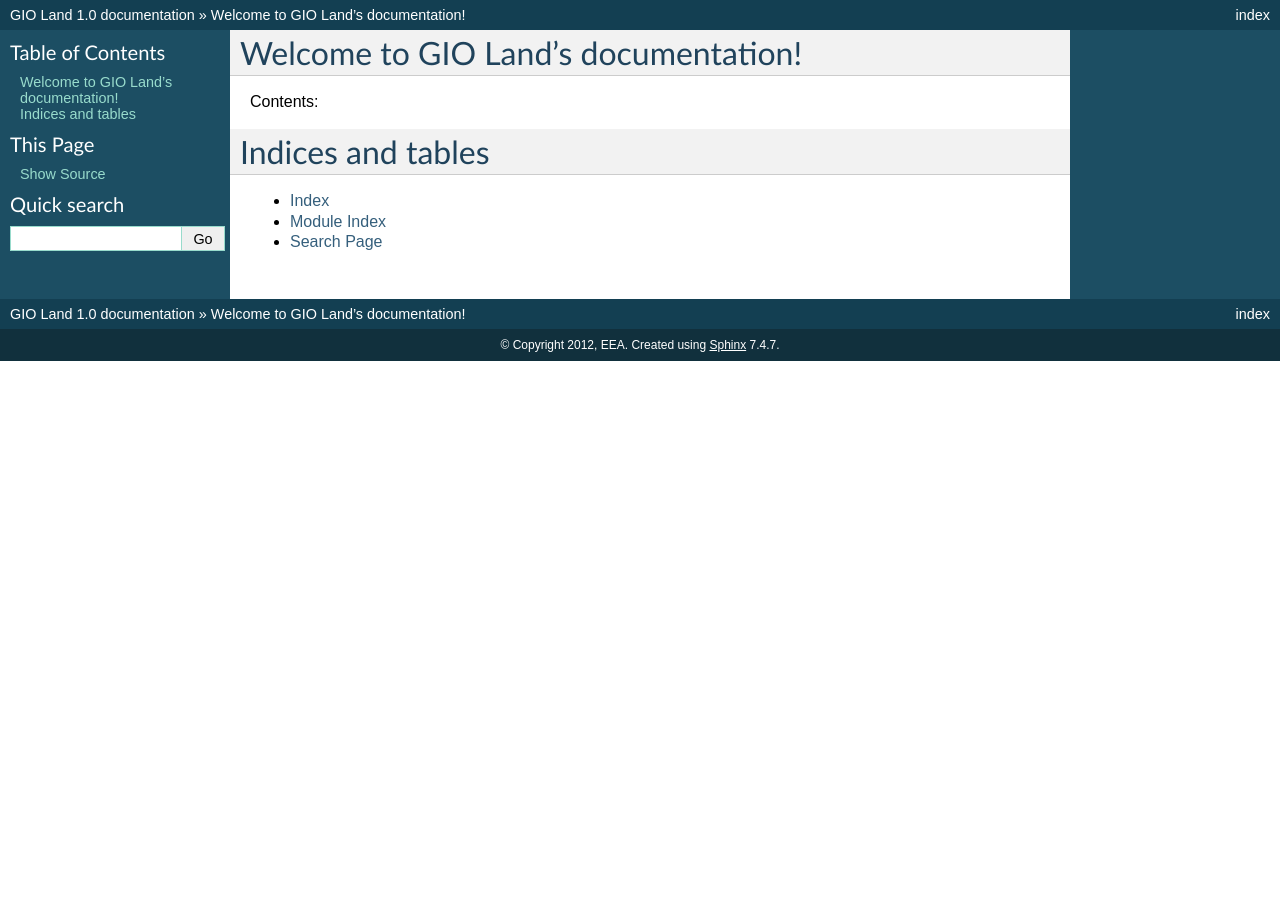
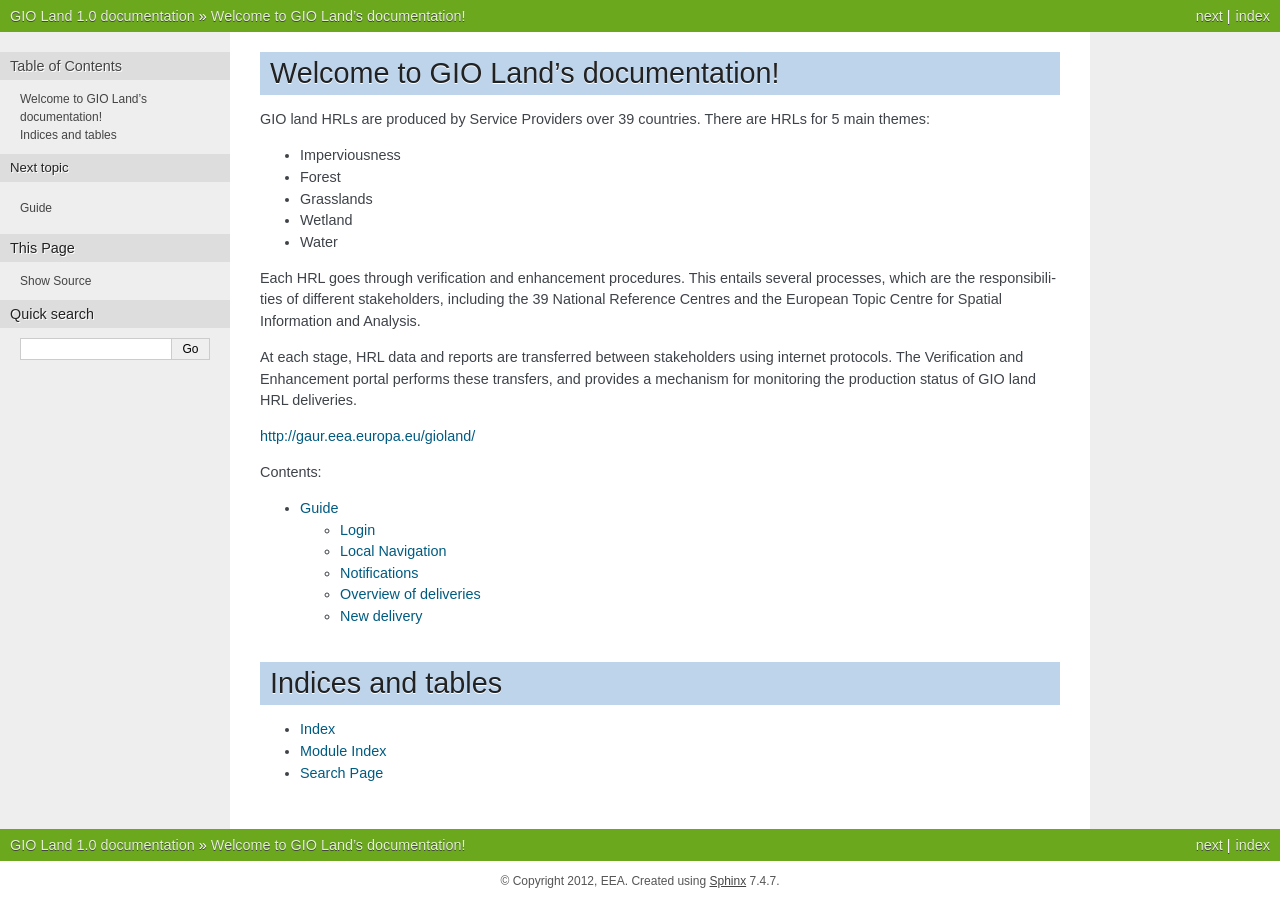
Before and after one commit to eea/gioland, a Sphinx documentation site: the page built from docs/index.rst, in a window 1280 px wide. Built offline with Sphinx 7.4.7, drawn with Linux system fonts in a browser that asks for light colours.

Commit message:
sphinx user guide
git-svn-id: https://svn.eionet.europa.eu/repositories/GioLand/gioland/trunk@182 e34f5c4e-b901-438e-bb7f-4482d47b2943

```diff
--- a/docs/conf.py
+++ b/docs/conf.py
@@ -10,5 +10,5 @@
 release = '1.0'
 exclude_patterns = ['_build']
 pygments_style = 'sphinx'
-html_theme = 'default'
+html_theme = 'nature'
 html_static_path = ['_static']
--- /dev/null
+++ b/docs/guide.rst
@@ -0,0 +1,116 @@
+Guide
+=====
+This document serves to describe the functionality and interface of the
+portal.
+
+It is an extension of the EIONET system, and registered users can access
+the portal via their EIONET user account.
+
+For further clarification, please contact Alan.Steel@eea.europa.eu.
+
+http://gaur.eea.europa.eu/gioland/
+
+.. image:: screenshots/homepage.png
+   :width: 600px
+   :target: _images/homepage.png
+
+
+Login
+~~~~~
+Access is restricted to registered GIO land stakeholders.
+
+.. image:: screenshots/login-1.png
+   :width: 600px
+   :target: _images/login-1.png
+
+.. image:: screenshots/login-2.png
+   :width: 600px
+   :target: _images/login-2.png
+
+
+Local Navigation
+~~~~~~~~~~~~~~~~
+The Local navigation menu bar (left side of the page) accesses the main
+portal functions:
+
+* Subscribe to notifications
+* Search deliveries
+* New delivery
+
+
+Notifications
+~~~~~~~~~~~~~
+Notifications serve to inform users about verification and enhancement
+actions on HRLs that are of specific interest.
+
+Select the ‘Subscribe to notifications’ option under Local navigation.
+
+This will open a dialogue which allows users to subscribe to receive HRL
+notifications. Keep the default options, which are set to 'Any', to
+receive all HRL notifications, or filter notifications by Country,
+Theme, Extent, Projection, Spatial resolution, processing Stage and
+Event type.
+
+In this way, when HRL Verification and Enhancement activities matching
+these criteria occur, the user will receive a notification by email.
+
+.. image:: screenshots/notifications-subscribe.png
+   :width: 600px
+   :target: _images/notifications-subscribe.png
+
+The notification email gives details of who submitted what and when, and
+a URL link to the event page.
+
+.. image:: screenshots/notifications-message.png
+   :width: 600px
+   :target: _images/notifications-message.png
+
+
+Overview of deliveries
+~~~~~~~~~~~~~~~~~~~~~~
+Select the ‘Search deliveries’ option under Local navigation. This takes
+the users to a table of all deliveries made. Users can filter the table
+for deliveries of specific interest. Once found, clicking on the Stage
+link takes the user to the most current stage of that delivery - e.g.
+Final integrated.
+
+.. image:: screenshots/search.png
+   :width: 600px
+   :target: _images/search.png
+
+At the top of the delivery page is the ‘workflow overview’ link, which
+you can follow to view previous stages in the workflow of this
+deliverable.
+
+.. image:: screenshots/stage-final.png
+   :width: 600px
+   :target: _images/stage-final.png
+
+.. image:: screenshots/stage-overview.png
+   :width: 600px
+   :target: _images/stage-overview.png
+
+
+New delivery
+~~~~~~~~~~~~
+The ‘New delivery’ option is available only to Service Providers,
+allowing them to initiate the upload of a new HRL into the Verification
+and Enhancement stages. New deliveries must be labelled by Country,
+Theme, Extent, Projection, Spatial resolution and Extent (full country
+coverage or partial coverage). Clicking on the 'Begin Upload' button
+takes you to the upload page. Select the criteria from the dropdown
+lists that match the HRL to be uploaded.
+
+Service Providers can drag and drop, or select HRL archives files from
+their computers for upload. When the archive is uploaded, clicking on
+the 'Finalise' button will trigger the next workflow step and
+notifications will be sent to any users who have subscribed to receive
+them. Users can add text in the Comment box if they choose.
+
+.. image:: screenshots/stage-new.png
+   :width: 600px
+   :target: _images/stage-new.png
+
+.. image:: screenshots/stage-spupload.png
+   :width: 600px
+   :target: _images/stage-spupload.png
--- a/docs/index.rst
+++ b/docs/index.rst
@@ -6,10 +6,33 @@
 Welcome to GIO Land's documentation!
 ====================================
 
+GIO land HRLs are produced by Service Providers over 39 countries. There
+are HRLs for 5 main themes:
+
+* Imperviousness
+* Forest
+* Grasslands
+* Wetland
+* Water
+
+Each HRL goes through verification and enhancement procedures. This
+entails several processes, which are the responsibilities of different
+stakeholders, including the 39 National Reference Centres and the
+European Topic Centre for Spatial Information and Analysis.
+
+At each stage, HRL data and reports are transferred between stakeholders
+using internet protocols. The Verification and Enhancement portal
+performs these transfers, and provides a mechanism for monitoring the
+production status of GIO land HRL deliveries.
+
+http://gaur.eea.europa.eu/gioland/
+
 Contents:
 
 .. toctree::
    :maxdepth: 2
+
+   guide
 
 
 
```
Also changed, not shown: docs/screenshots/homepage.png (added), docs/screenshots/login-1.png (added), docs/screenshots/login-2.png (added), docs/screenshots/notifications-message.png (added), docs/screenshots/notifications-subscribe.png (added), docs/screenshots/search.png (added), docs/screenshots/stage-final.png (added), docs/screenshots/stage-new.png (added), docs/screenshots/stage-overview.png (added), docs/screenshots/stage-spupload.png (added).
